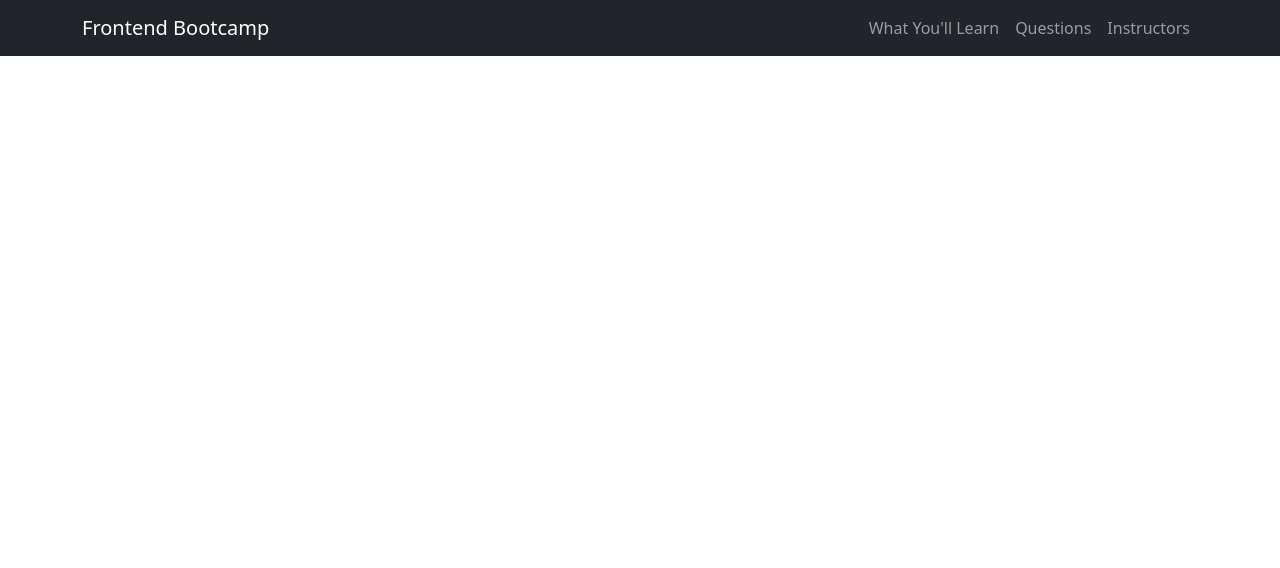
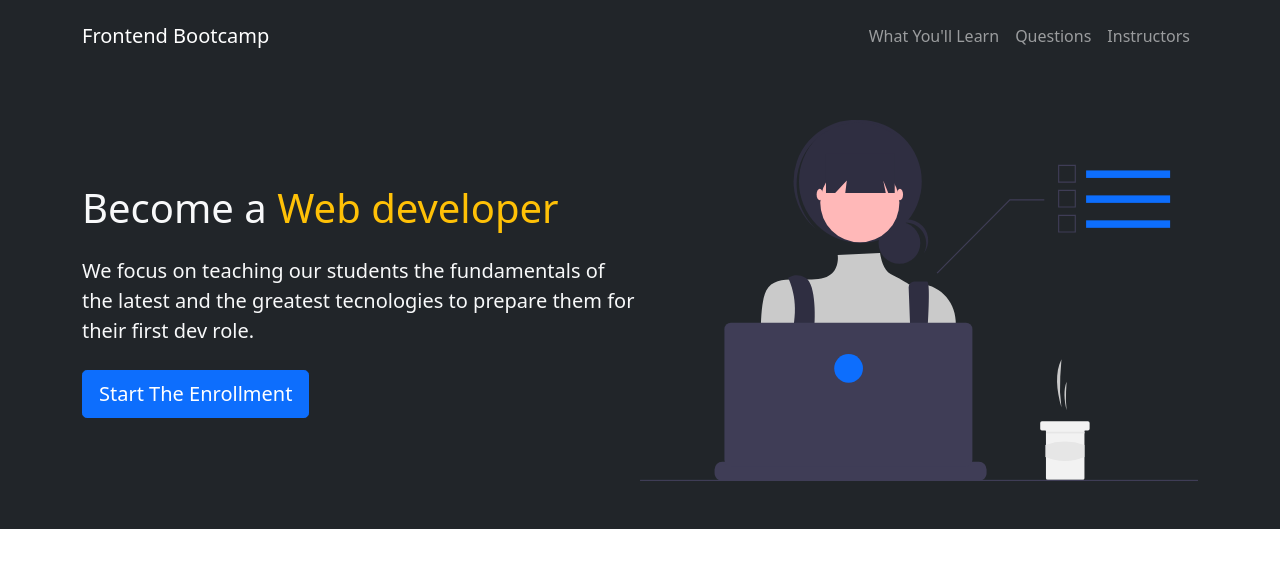
Before and after one commit to coelho-na/fakeBootcamp, a plain HTML site: page index.html in a window 1280 px wide. Drawn offline with nearby package versions, Linux system fonts and the light colour scheme.

Commit message:
finish showcase and add extra padding to navbar

```diff
--- a/index.html
+++ b/index.html
@@ -15,7 +15,7 @@
   </head>
   <body>
     <!-- Start Nav Bar-->
-    <nav class="navbar navbar-expand-lg bg-dark navbar-dark">
+    <nav class="navbar navbar-expand-lg bg-dark navbar-dark py-3">
       <div class="container">
         <a href="#" class="navbar-brand"> Frontend Bootcamp </a>
 
@@ -45,6 +45,30 @@
     </nav>
     <!-- Finish Nav Bar-->
 
+    <!-- Start Showcase-->
+    <section class="bg-dark text-light p-5 text-center text-sm-start">
+      <div class="container">
+        <div class="d-sm-flex align-items-center justify-content-between">
+          <div>
+            <h1>Become a <span class="text-warning">Web developer</span></h1>
+            <p class="lead my-4">
+              We focus on teaching our students the fundamentals of the latest
+              and the greatest tecnologies to prepare them for their first dev
+              role.
+            </p>
+            <button class="btn btn-primary btn-lg">Start The Enrollment</button>
+          </div>
+          <img
+            class="img-fluid w-50 d-none d-sm-block"
+            src="src/img/showcase.svg"
+            alt="Girl coding"
+          />
+        </div>
+      </div>
+    </section>
+
+    <!-- Finish Showcase-->
+
     <script
       src="https://cdn.jsdelivr.net/npm/bootstrap@5.0.1/dist/js/bootstrap.bundle.min.js"
       integrity="sha384-gtEjrD/SeCtmISkJkNUaaKMoLD0//ElJ19smozuHV6z3Iehds+3Ulb9Bn9Plx0x4"
```
